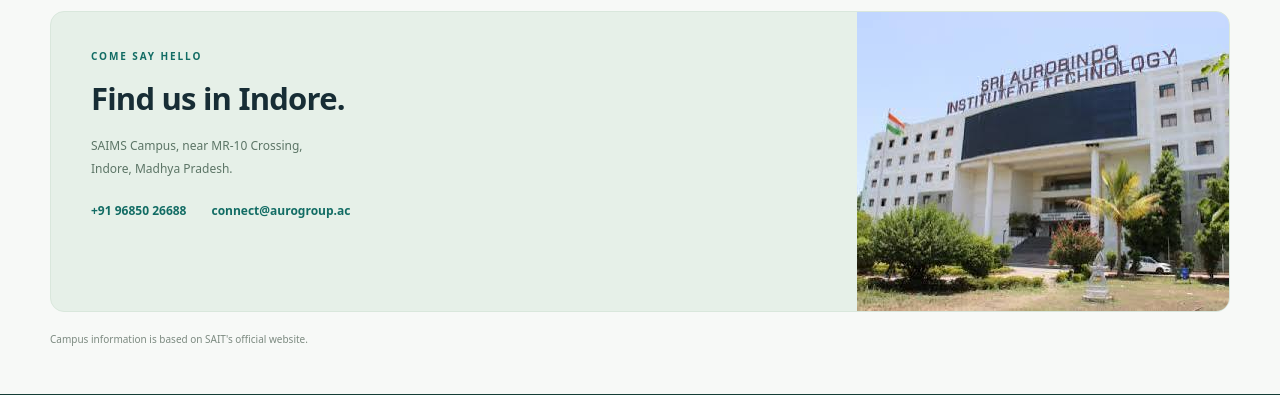
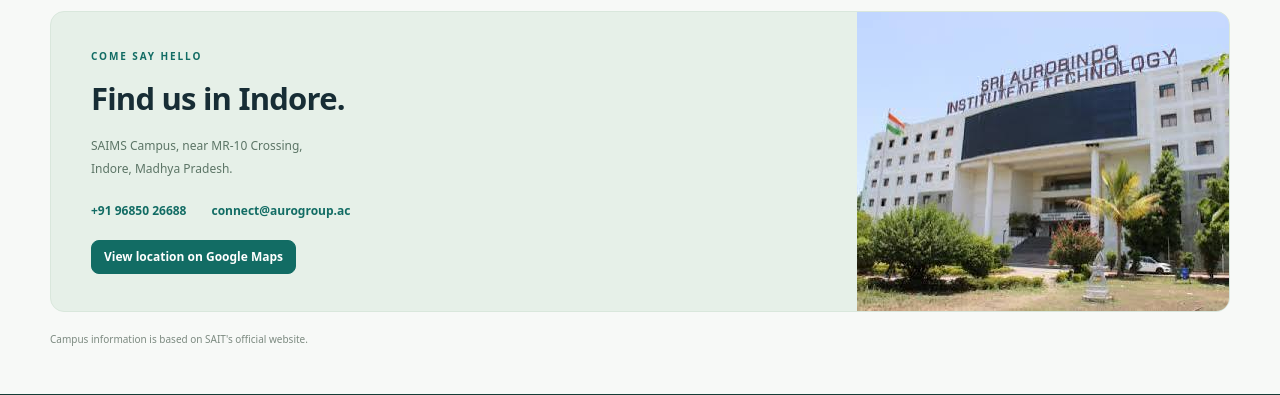
Before and after one commit to Salonipatill/TeachTrack, a Django app: page /campus-life/ in a window 1280 px wide. Shown: the part 2822-3217 px from the top of the page. Run offline with Django 5.2, Linux system fonts and the light colour scheme.

Commit message:
Add Google Maps link to campus visit section for improved navigation

```diff
--- a/ClassApp/Templates/campus_life.html
+++ b/ClassApp/Templates/campus_life.html
@@ -45,7 +45,7 @@
   </section>
 
   <section class="campus-visit" aria-labelledby="visit-heading">
-    <div class="campus-visit-copy"><div class="eyebrow">COME SAY HELLO</div><h2 id="visit-heading">Find us in Indore.</h2><p>SAIMS Campus, near MR-10 Crossing,<br>Indore, Madhya Pradesh.</p><div class="campus-contact-links"><a href="tel:+919685026688">+91 96850 26688</a><a href="mailto:connect@aurogroup.ac">connect@aurogroup.ac</a></div></div>
+    <div class="campus-visit-copy"><div class="eyebrow">COME SAY HELLO</div><h2 id="visit-heading">Find us in Indore.</h2><p>SAIMS Campus, near MR-10 Crossing,<br>Indore, Madhya Pradesh.</p><div class="campus-contact-links"><a href="tel:+919685026688">+91 96850 26688</a><a href="mailto:connect@aurogroup.ac">connect@aurogroup.ac</a></div><a class="button small" href="https://www.google.com/maps/search/?api=1&amp;query=Sri+Aurobindo+Institute+of+Technology+Indore+Madhya+Pradesh" target="_blank" rel="noopener noreferrer" aria-label="View location on Google Maps (opens in a new tab)">View location on Google Maps</a></div>
     <img decoding="async" src="{% static 'img/sait-campus-building.jpg' %}" alt="Front entrance and landscaped grounds of Sri Aurobindo Institute of Technology" width="372" height="299" loading="lazy">
   </section>
   <p class="campus-source">Campus information is based on SAIT's official website.</p>
```
